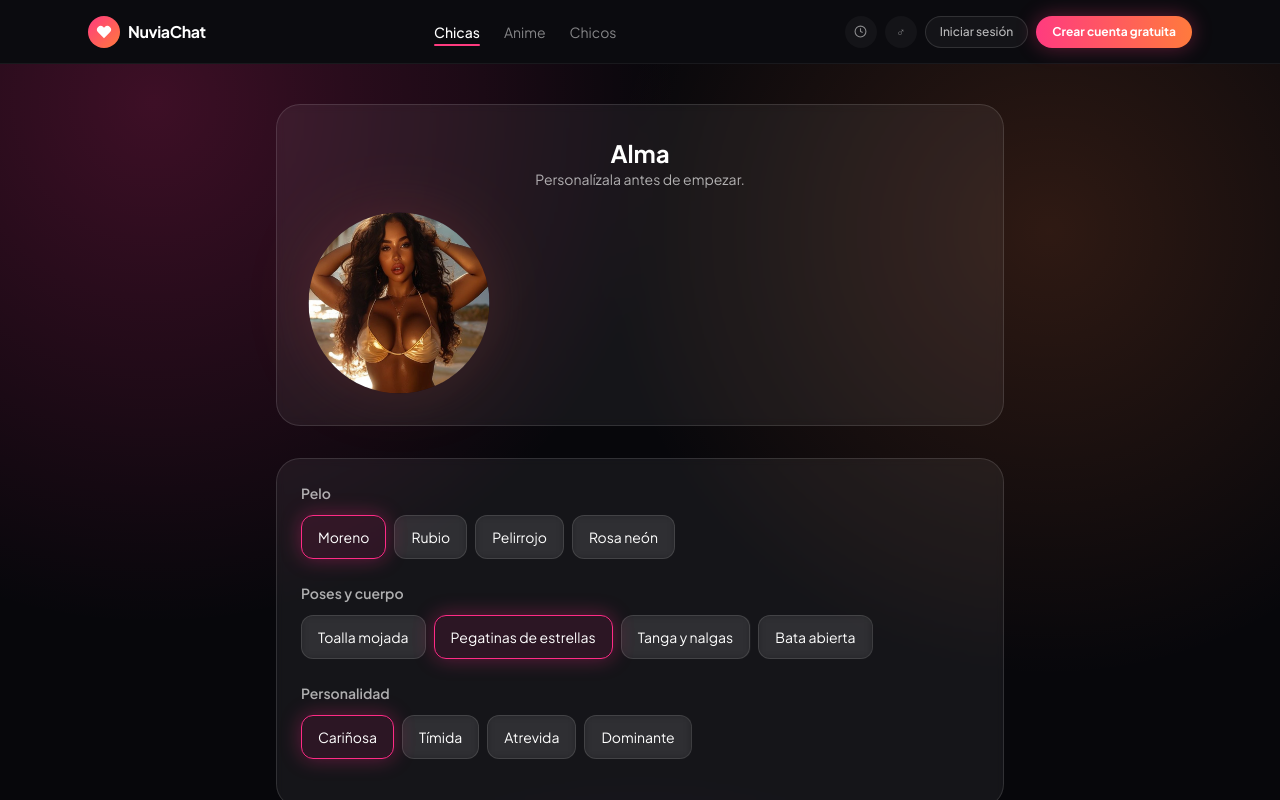
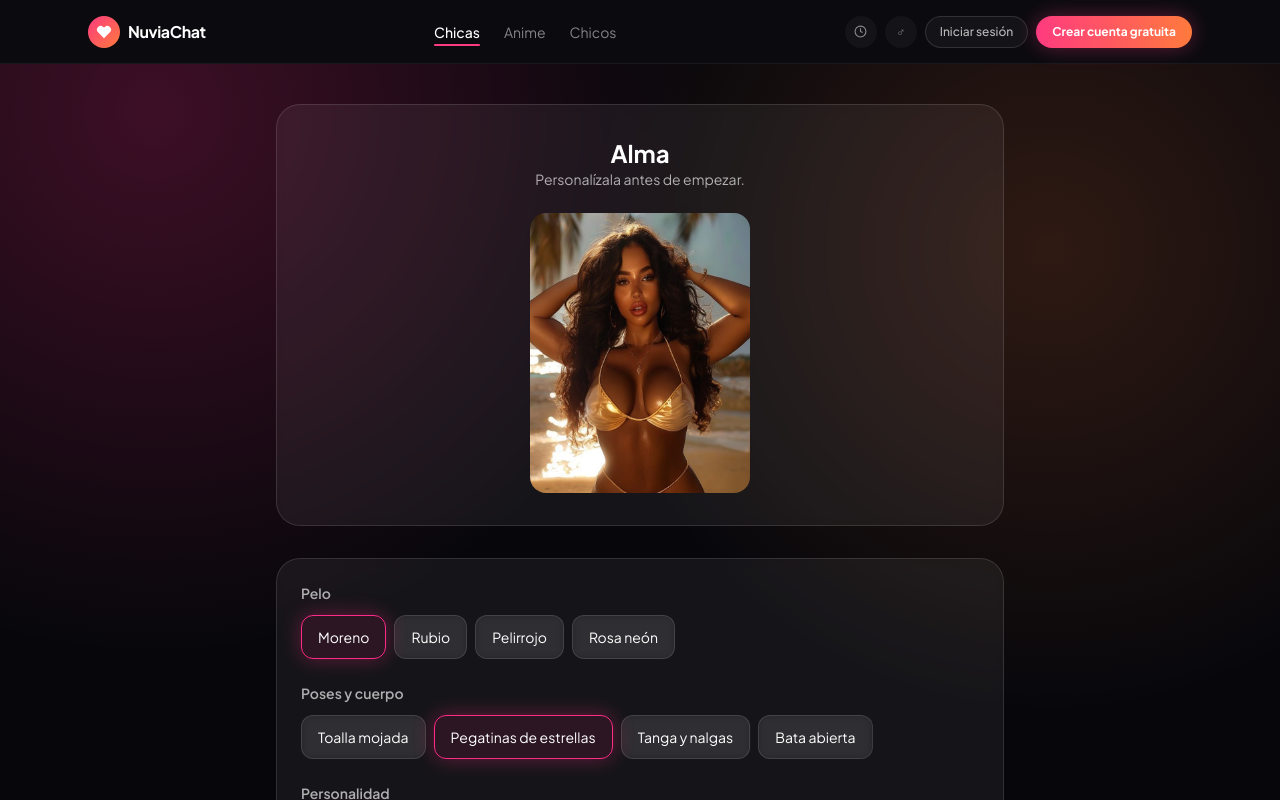
Before and after one commit to 3737631/luciaia, a Next.js app: page /luciaia/customize/alma in a window 1280 px wide. Shown: the top 800 px of the page. Built offline with nearby package versions, Linux system fonts and the light colour scheme.

Commit message:
fix customization images: full-body preview (not circular), loading spinner, key-forced re-render, added pelirrojo+rubio to anime hair, fixed Avatar hairColors for all types

```diff
--- a/src/components/Avatar.tsx
+++ b/src/components/Avatar.tsx
@@ -23,6 +23,11 @@ const hairColors: Record<string, string> = {
   rubio: "#e8c77e",
   pelirrojo: "#b0492f",
   rosa: "#ff6fb5",
+  azul: "#4a90d9",
+  verde: "#4caf50",
+  cafe: "#6d4c2a",
+  negro: "#1a1a1a",
+  blanco: "#e8e0d4",
 };
 
 export default function Avatar({
--- a/src/components/CustomizeClient.tsx
+++ b/src/components/CustomizeClient.tsx
@@ -1,15 +1,15 @@
 "use client";
 
-import { useEffect, useState } from "react";
+import { useEffect, useState, useRef } from "react";
 import { useRouter } from "next/navigation";
 import Link from "next/link";
 import Header from "@/components/Header";
 import Footer from "@/components/Footer";
-import Avatar from "@/components/Avatar";
 import NeonButton from "@/components/NeonButton";
 import { OptionGroup } from "@/components/CustomizationPanel";
 import { Girl } from "@/data/girls";
 import { Customization, getCustomization, saveCustomization } from "@/lib/storage";
+import { getGirlImage } from "@/lib/images";
 
 const maleIds = new Set(["axel", "liam"]);
 const animeIds = new Set(["sakura", "yumi", "rin"]);
@@ -32,6 +32,8 @@ const animeHair = [
   { value: "rosa", label: "Rosa" },
   { value: "azul", label: "Azul" },
   { value: "verde", label: "Verde" },
+  { value: "pelirrojo", label: "Pelirrojo" },
+  { value: "rubio", label: "Rubio" },
   { value: "negro", label: "Negro" },
   { value: "blanco", label: "Blanco" },
 ];
@@ -116,6 +118,21 @@ export default function CustomizeClient({ girl }: { girl: Girl }) {
     pose: girl.defaultPose,
     personality: girl.personality,
   });
+  const [imgLoaded, setImgLoaded] = useState(false);
+  const [imgFailed, setImgFailed] = useState(false);
+  const prevKey = useRef("");
+
+  const imgKey = `${custom.hair}-${custom.pose}-${custom.background}`;
+
+  useEffect(() => {
+    if (imgKey !== prevKey.current) {
+      prevKey.current = imgKey;
+      setImgLoaded(false);
+      setImgFailed(false);
+    }
+  }, [imgKey]);
+
+  const imgSrc = getGirlImage(girl.id, custom.hair, custom.pose, custom.background);
 
   useEffect(() => {
     const existing = getCustomization(girl.id);
@@ -137,16 +154,33 @@ export default function CustomizeClient({ girl }: { girl: Girl }) {
         >
           <h1 className="text-2xl font-bold">{girl.name}</h1>
           <p className="mb-6 text-muted text-sm">{isMale ? "Personalízalo antes de empezar." : "Personalízala antes de empezar."}</p>
-          <Avatar
-            name={girl.id}
-            accentColor={girl.accentColor}
-            accentColorSecondary={girl.accentColorSecondary}
-            hair={custom.hair}
-            pose={custom.pose}
-            background={custom.background}
-            size={180}
-            animated
-          />
+          <div className="relative mx-auto flex items-center justify-center overflow-hidden rounded-2xl"
+            style={{ width: 220, height: 280 }}>
+            {!imgLoaded && !imgFailed && (
+              <div className="absolute inset-0 flex items-center justify-center bg-[#1a1023]">
+                <svg className="h-8 w-8 animate-spin text-pink/60" viewBox="0 0 24 24" fill="none">
+                  <circle cx="12" cy="12" r="10" stroke="currentColor" strokeWidth="3" strokeDasharray="31.4 31.4" strokeLinecap="round" />
+                </svg>
+              </div>
+            )}
+            {imgFailed ? (
+              <div className="flex h-full w-full items-center justify-center bg-[#1a1023] text-muted/60 text-sm px-4 text-center">
+                Generando imagen...
+                <svg className="ml-2 h-4 w-4 animate-spin text-pink/60" viewBox="0 0 24 24" fill="none">
+                  <circle cx="12" cy="12" r="10" stroke="currentColor" strokeWidth="3" strokeDasharray="31.4 31.4" strokeLinecap="round" />
+                </svg>
+              </div>
+            ) : (
+              <img
+                key={imgKey}
+                src={imgSrc}
+                alt={`${girl.name} ${custom.hair} ${custom.pose}`}
+                className={`h-full w-full object-cover transition-opacity duration-300 ${imgLoaded ? "opacity-100" : "opacity-0"}`}
+                onLoad={() => setImgLoaded(true)}
+                onError={() => { setImgFailed(true); setImgLoaded(false); }}
+              />
+            )}
+          </div>
         </div>
 
         <div className="rounded-xl2 card-surface p-6">
```
